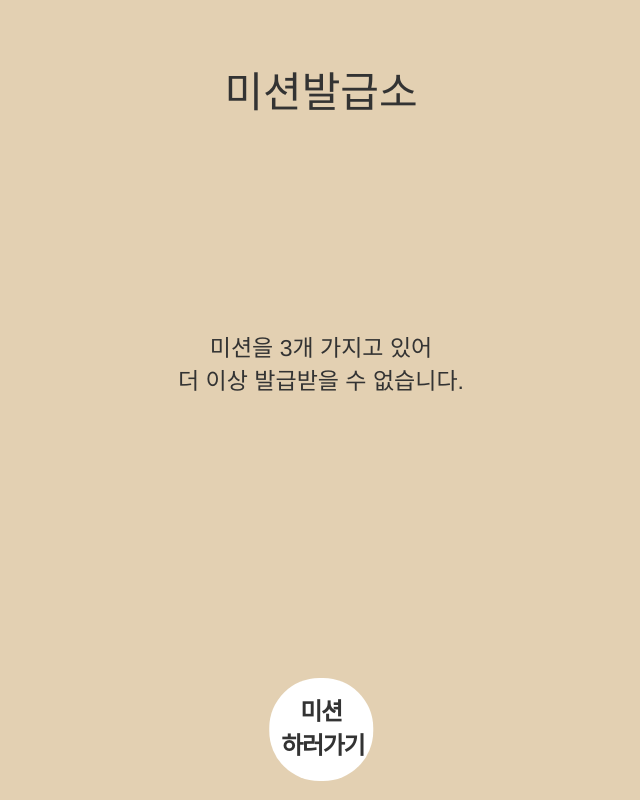
After one commit to nol-collabo/nolquest-web, a Node server app: page /mission_issue_no.html in a window 1280 px wide. The commit adds this page. Shown: the whole page, without its empty margins (319-959 px from the left). Run offline with Node 20, Linux system fonts and the light colour scheme; style sheets or scripts are compiled from the project's sources; some web fonts are replaced.

Commit message:
[add] mission_issue_no.html

```diff
--- a/public/list.html
+++ b/public/list.html
@@ -13,6 +13,8 @@
     <div style="float:left; width: 20%; height: 100%;">
       <ul style="overflow: auto;height: 80%;">
         <li><a href="javascript:;" onclick="setUrl('index.html')">index.html</a></li>
+        <li><a href="javascript:;" onclick="setUrl('mission_issue01.html')">mission_issue01.html</a></li>
+        <li><a href="javascript:;" onclick="setUrl('mission_issue_no.html')">mission_issue_no.html</a></li>
       </ul>
       <div style="padding: 10px;">
         <h4>Current</h4>
--- a/public/stylesheets/mission.scss
+++ b/public/stylesheets/mission.scss
@@ -8,6 +8,9 @@
   height: 100%;
   padding: 0 30px;
   text-align: center;
+  > div {
+    height: 100%;
+  }
 }
 
 .mission {
@@ -19,7 +22,16 @@
     }
   }
   &__contents {
-
+    position: relative;
+    height: calc(100% - 146px);
+  }
+  &__nothing {
+    font-size: 23px;
+    font-weight: 500;
+    position: absolute;
+    top: 35%;
+    left: 50%;
+    transform: translate(-50%, -65%);
   }
   &__boxes {
     display: flex;
@@ -58,6 +70,10 @@
     margin-top: 12px;
   }
   &__button {
+    position: absolute;
+    bottom: 19px;
+    left: 50%;
+    transform: translateX(-50%);
     margin-top: 23px;
     button {
       background: #ffffff;
@@ -70,6 +86,10 @@
       width: 103.5px;
       white-space: normal;
       word-break: keep-all;
+      outline: 0;
+      &:active, &:focus, &:hover {
+        outline: 0;
+      }
     }
   }
 }
--- a/routes/index.js
+++ b/routes/index.js
@@ -30,8 +30,8 @@ router.get('/mission_issue01.html', function (req, res, next) {
   })
 });
 
-router.get('/mission_issue02.html', function (req, res, next) {
-  res.render('mission_issue02.html.pug', {
+router.get('/mission_issue_no.html', function (req, res, next) {
+  res.render('mission_issue_no.html.pug', {
     styles: ['mission.css'],
     scripts: ['mission.js'],
     navTitle: "mission"
--- a/targets.js
+++ b/targets.js
@@ -2,7 +2,8 @@ var listItem = {
   list: [
     'index.html',
     'list.html',
-    'mission_issue01.html'
+    'mission_issue01.html',
+    'mission_issue_no.html'
   ]
 }
 
--- /dev/null
+++ b/views/mission_issue_no.html.pug
@@ -0,0 +1,14 @@
+extends layout
+
+block content
+  #mission
+    .container
+      .mission__title
+        h2 미션발급소
+      .mission__contents
+        .mission__nothing
+          |미션을 3개 가지고 있어
+          br
+          |더 이상 발급받을 수 없습니다.
+        .mission__button
+          button.btn.btn-default 미션 하러가기
```
Also changed, not shown: public/mission_issue01.html (added, +47 -0 lines), public/mission_issue_no.html (added, +33 -0 lines).
